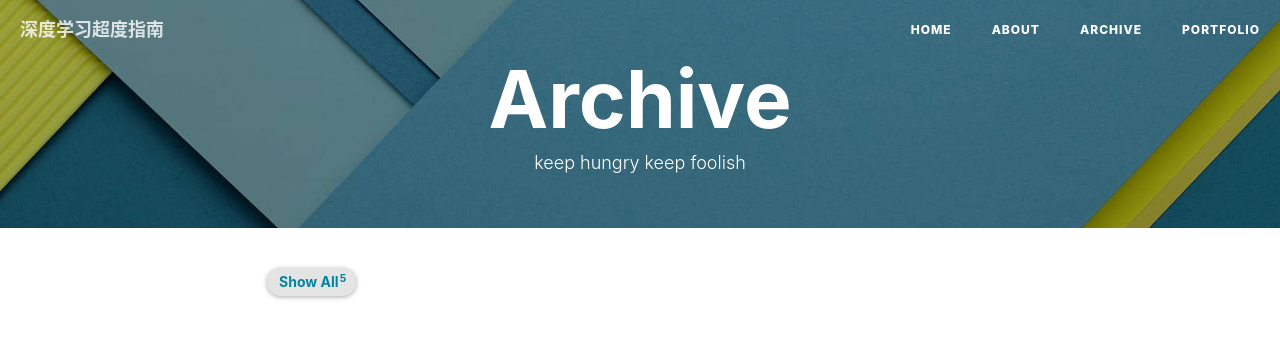
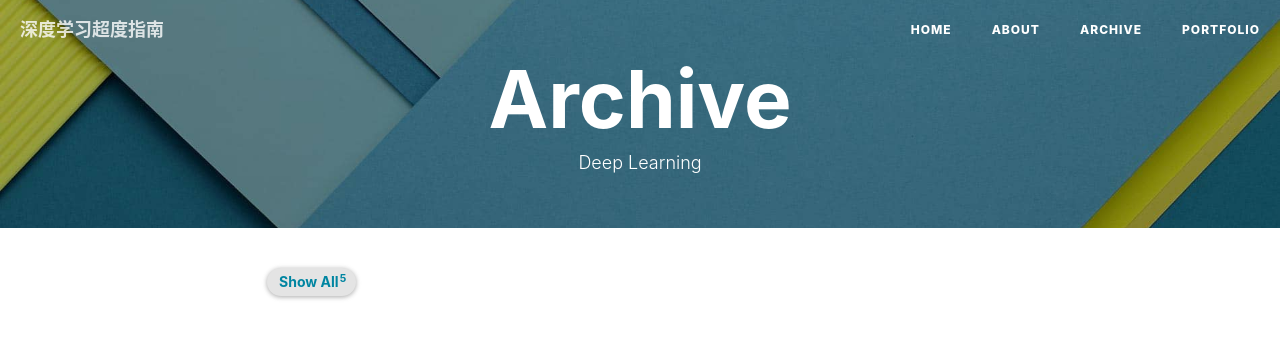
Before and after one commit to wdd233/wdd233.github.io, a Jekyll site: the page built from archive.html, in a window 1280 px wide. Shown: the top 339 px of the page. Built offline with Jekyll 4.4.1, drawn with Linux system fonts in a browser that asks for light colours; nearby versions of some CDN libraries; comment, search, counter and statistics services are not loaded.

Commit message:
Update archive.html

```diff
--- a/archive.html
+++ b/archive.html
@@ -1,7 +1,7 @@
 ---
 title: Archive
 layout: default
-description: keep hungry keep foolish
+description: Deep Learning
 header-img: "img/tag-bg.jpg"
 ---
 
```
